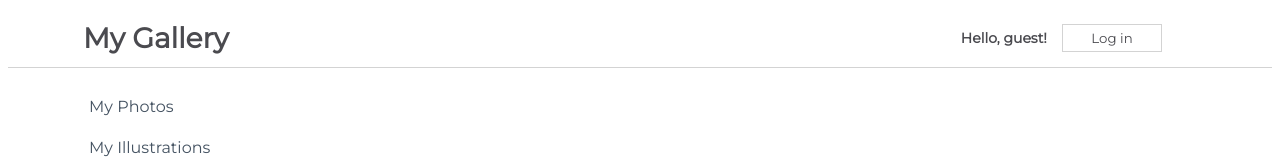
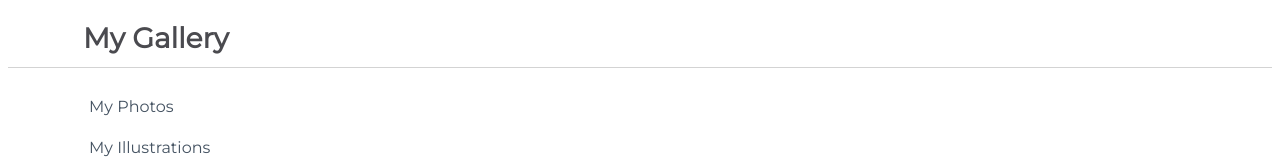
Before and after one commit to Taiwoogbonyomi/react-challenge, a React (Create React App) app in the folder my-app/: page / in a window 1280 px wide. Shown: the top 160 px of the page. Built offline with nearby package versions, Linux system fonts and the light colour scheme.

Commit message:
Create new component NavBarForm.js

```diff
--- a/my-app/src/App.js
+++ b/my-app/src/App.js
@@ -1,13 +1,15 @@
 import css from './App.module.css';
-import NavBarSimple from './components/NavBarSimple';
+// import NavBarSimple from './components/NavBarSimple';
 import Sidebar from './components/Sidebar';
+import NavBarForm from './components/NavBarForm';
 
 
 function App() {
   return (
     <div className={css.App}>
-      <NavBarSimple />
+      <NavBarForm />
       <Sidebar />
+
     </div>
   );
 }
--- /dev/null
+++ b/my-app/src/components/NavBarForm.js
@@ -0,0 +1,22 @@
+import React, {Component} from "react";
+import css from "./css/NavBarForm.module.css";
+
+class NavBarForm extends Component {
+    constructor(props) {
+        super(props)
+
+        this.state = {
+            isLoggedIn: true,
+        }
+
+}
+
+    render() {
+        return (
+            <div className= {css.NavBar}>
+                <h1>My Gallery</h1>
+            </div>
+    )}
+
+}
+export default NavBarForm
```
